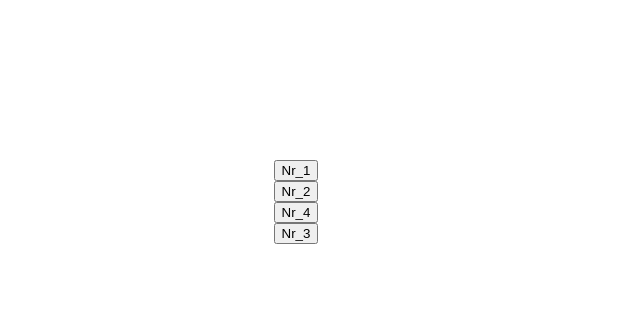
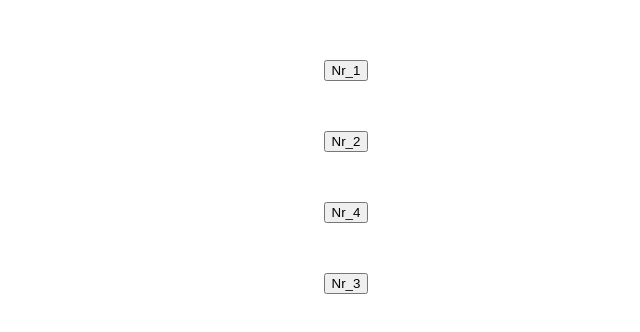
Before and after one commit to LauraTechnology/my-app, a React (Create React App) app: page / in a window 1280 px wide. Shown: the part 198-530 px from the top of the page, without its empty margins (344-984 px from the left). Built offline with nearby package versions, Linux system fonts and the light colour scheme.

Commit message:
display: flex

```diff
--- a/src/App.scss
+++ b/src/App.scss
@@ -13,3 +13,9 @@
   }
 
 }
+
+.row {
+  margin-left: 100px;
+  margin-bottom: 50px;
+  display: flex;
+}
```
